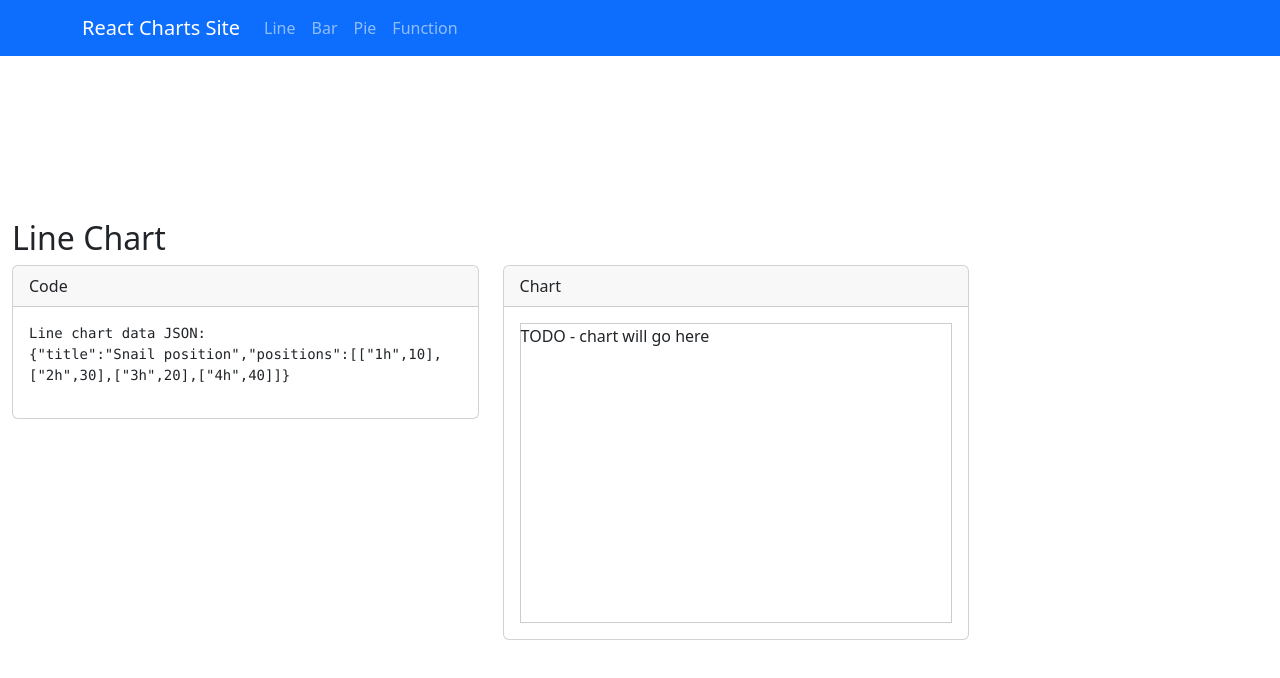
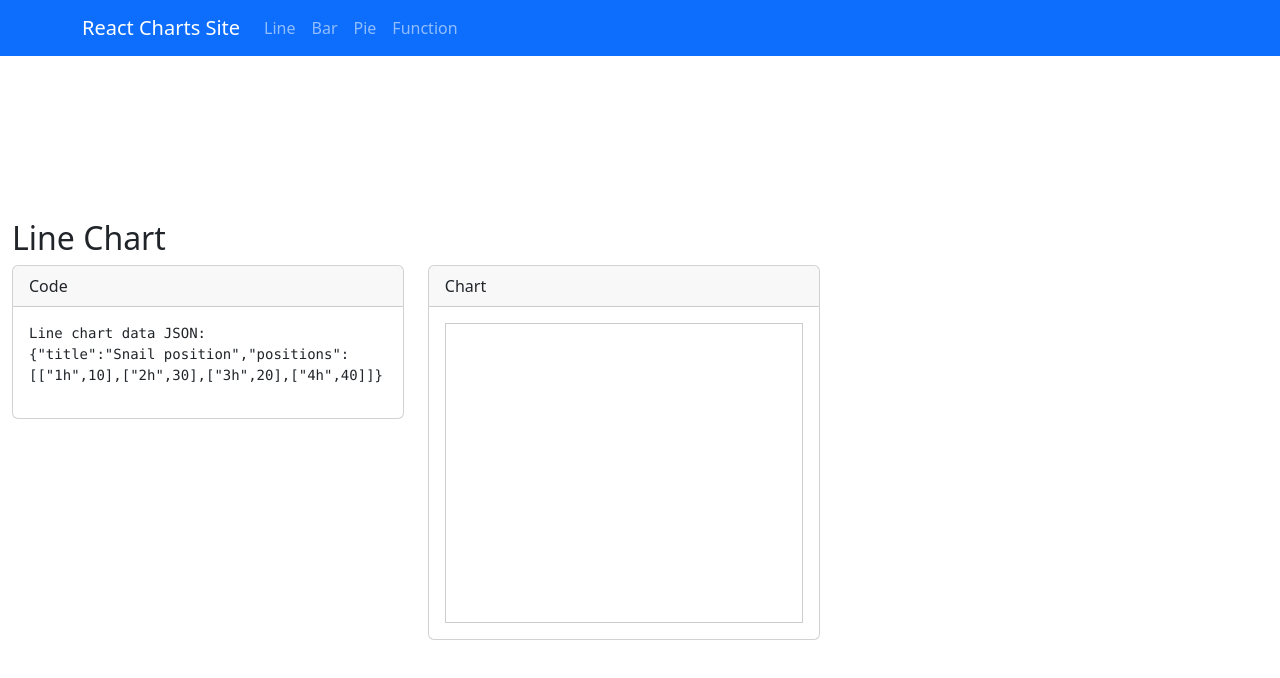
Before and after one commit to harmathzs/kando-pelda-recharts, a React (Vite) app in the folder react-app/: page / in a window 1280 px wide. Shown: the top 678 px of the page. Built offline with nearby package versions, Linux system fonts and the light colour scheme.

Commit message:
Set chart placeholder

```diff
--- a/react-app/src/App.jsx
+++ b/react-app/src/App.jsx
@@ -3,6 +3,7 @@
 import React from "react";
 import { BrowserRouter as Router, Routes, Route, Link } from "react-router-dom";
 import { Container, Navbar, Nav, Row, Col, Card } from "react-bootstrap";
+import { LineChart, XAxis, YAxis, CartesianGrid, Tooltip, Legend } from 'recharts';
 import 'bootstrap/dist/css/bootstrap.min.css';
 
 // Shared Layout with fixed top blue navbar
@@ -52,7 +53,7 @@ function ChartPage({ title, codeContent, chartType, chartData }) {
             <Card.Body>
               {/* Placeholder for chart */}
               <div style={{height: "300px", border: "1px solid #ccc"}}>
-                TODO - chart will go here
+                {chartType=='line' && <LineChart responsive data={['TODO']} />}
               </div>
             </Card.Body>
           </Card>
```
